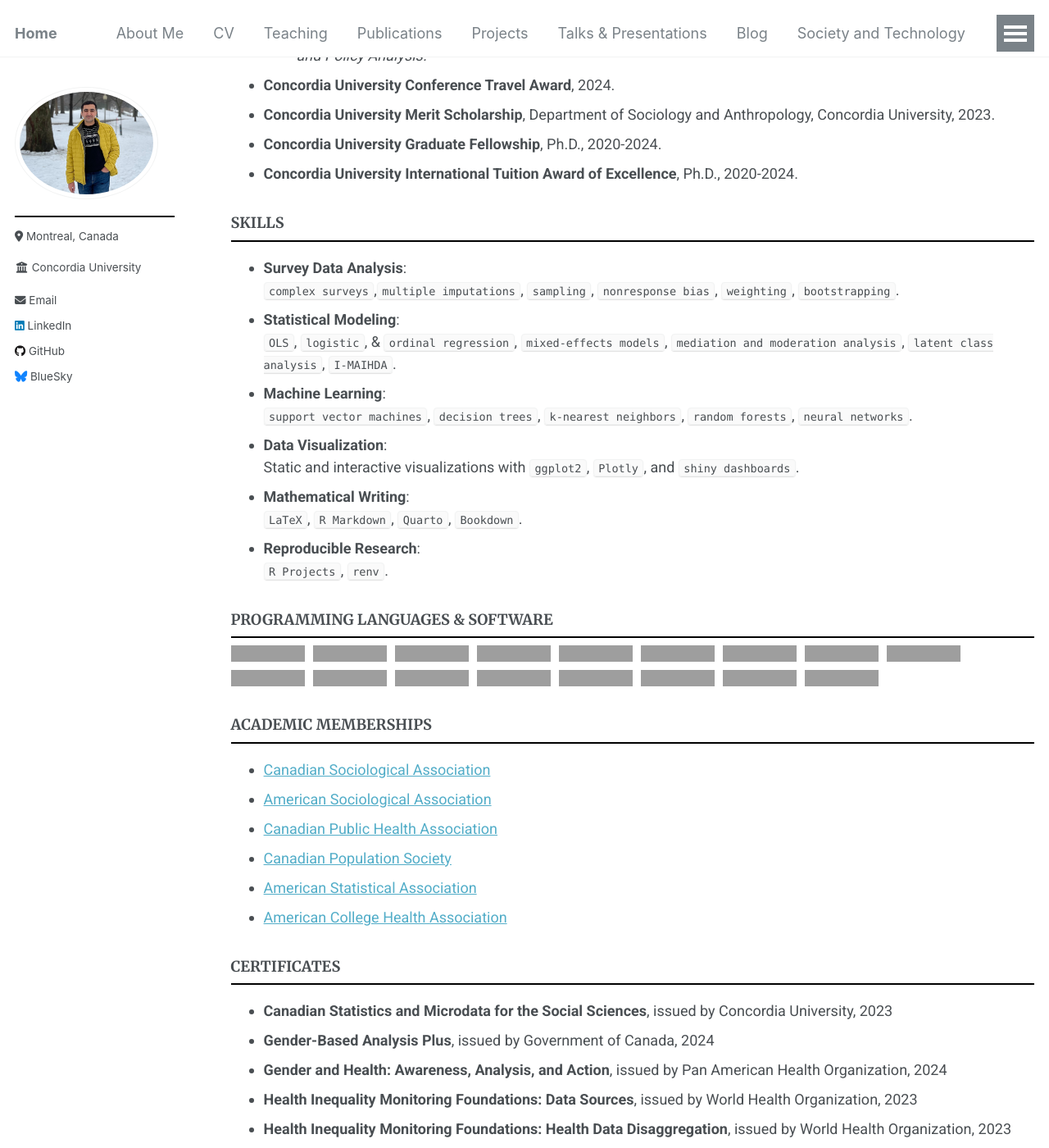
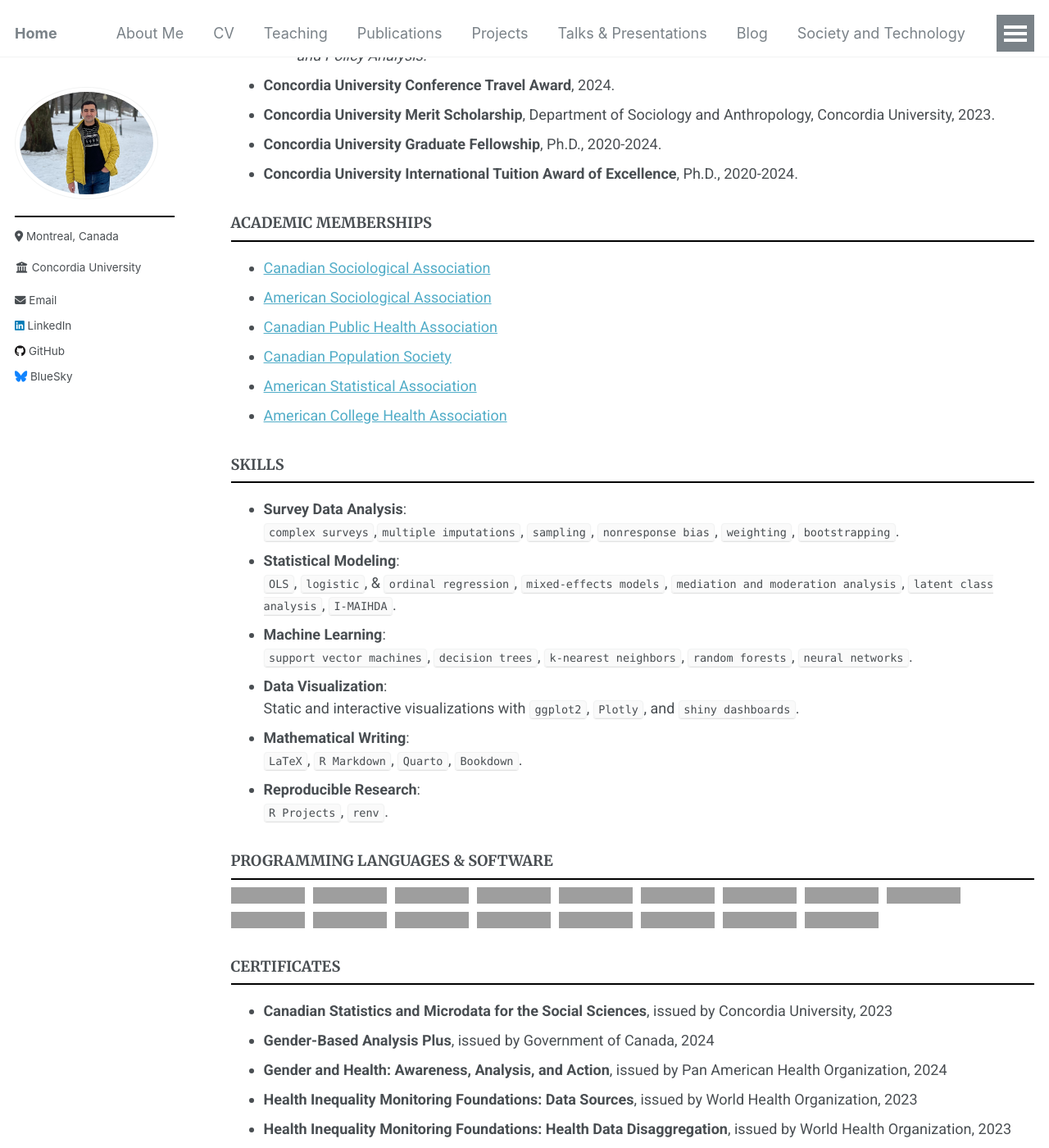
Before and after one commit to Mohsnmonji/mohsnmonji.github.io, a Jekyll site: the page built from _pages/Curriculum Vitae.md, in a window 1280 px wide and 1400 px high, scrolled down 3062 px, cut to the strip 0-1400 px from the top of the window. Shown: the whole strip at 82% size. Built offline with Jekyll 4.4.1, drawn with Linux system fonts in a browser that asks for light colours; part of the change alters nothing that is shown; grey boxes are pictures that could not be loaded.

```diff
--- a/_pages/Curriculum Vitae.md
+++ b/_pages/Curriculum Vitae.md
@@ -93,7 +93,6 @@ redirect_from:
   Panelist in a workshop discussing and presenting the Normative Principles for Gender Equity in AI. See the recorded workshop at: [Affecting Machines](https://www.youtube.com/live/6UNZkXNQeU0?si=QRERKwbGPYSppP5C).
 
 
-
 ### **FELLOWSHIPS, SCHOLARSHIPS, GRANTS, AWARDS**
 - **Canadian Research Data Centre Network (CRDCN) Emerging Scholars Grant**, Ph.D., 2024.
   - Awarded by CRDCN, Funded by the CFI, CHIRR, SSHRC, Statistics Canada.
@@ -108,6 +107,18 @@ redirect_from:
 - **Concordia University Merit Scholarship**, Department of Sociology and Anthropology, Concordia University, 2023.
 - **Concordia University Graduate Fellowship**, Ph.D., 2020-2024.
 - **Concordia University International Tuition Award of Excellence**, Ph.D., 2020-2024.
+
+
+### **ACADEMIC MEMBERSHIPS**
+
+- [Canadian Sociological Association](https://www.csa-scs.ca)
+- [American Sociological Association](https://www.asanet.org)
+- [Canadian Public Health Association](https://www.cpha.ca)
+- [Canadian Population Society](https://www.canpopsoc.ca)
+- [American Statistical Association](https://www.amstat.org)
+- [American College Health Association](https://www.acha.org)
+
+
 
 ### **SKILLS**
 - **Survey Data Analysis**:
@@ -147,15 +158,6 @@ redirect_from:
 
 
 
-### **ACADEMIC MEMBERSHIPS**
-
-- [Canadian Sociological Association](https://www.csa-scs.ca)
-- [American Sociological Association](https://www.asanet.org)
-- [Canadian Public Health Association](https://www.cpha.ca)
-- [Canadian Population Society](https://www.canpopsoc.ca)
-- [American Statistical Association](https://www.amstat.org)
-- [American College Health Association](https://www.acha.org)
-
 
 
 ### **CERTIFICATES**
```
